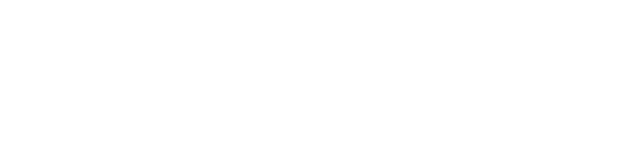
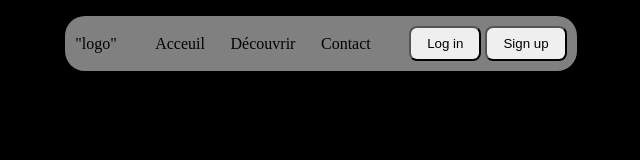
Before and after one commit to Sayfbenda/Planify-web, a plain HTML site: page index.html in a window 1280 px wide. Shown: the top 160 px of the page, without its empty margins (319-959 px from the left). Drawn offline with Linux system fonts and the light colour scheme.

Commit message:
fonts/ added Rubik, Nunito
css/style.css/ intialize fonts and some nav changes
index.html/ nav

```diff
--- a/css/style.css
+++ b/css/style.css
@@ -0,0 +1,42 @@
+@font-face {
+    font-family: 'Rubik';
+    src: url(fonts/Rubik-Regular.ttf);
+}
+@font-face {
+    font-family: 'Nunito';
+    src: url(fonts/Nunito-Regular.ttf);
+}
+*{
+    margin: 0;
+    padding: 0;
+}
+body{
+    background-color: black;
+}
+main{
+    height: 200vh;
+}
+header{
+    display: flex;
+    justify-content: center;
+}
+header > nav{
+    position: fixed;
+    display: flex;
+    gap: 3vw;
+    background-color: gray;
+    width: fit-content;
+    padding: 10px;
+    margin-top: 2vh;
+    border-radius: 20px;
+    align-items: center;
+}
+header > nav > ul{
+    display: flex;
+    gap: 2vw;
+    list-style: none;
+}
+header > nav > div > input{
+    padding: 0.5rem 1rem 0.5rem 1rem;
+    border-radius: 0.5rem;
+}
--- a/index.html
+++ b/index.html
@@ -8,7 +8,20 @@
 </head>
 <body>
     <header>
-
+        <nav>
+            <div>
+                <span>"logo"</span>
+            </div>
+            <ul>
+                <li>Acceuil</li>
+                <li>Découvrir</li>
+                <li>Contact</li>
+            </ul>
+            <div>
+                <input type="button" name="" id="" value="Log in">
+                <input type="button" name="" id="" value="Sign up">
+            </div>
+        </nav>
     </header>
     <main>
 
```
Also changed, not shown: fonts/Nunito-Regular.ttf (added), fonts/Rubik-Regular.ttf (added).
